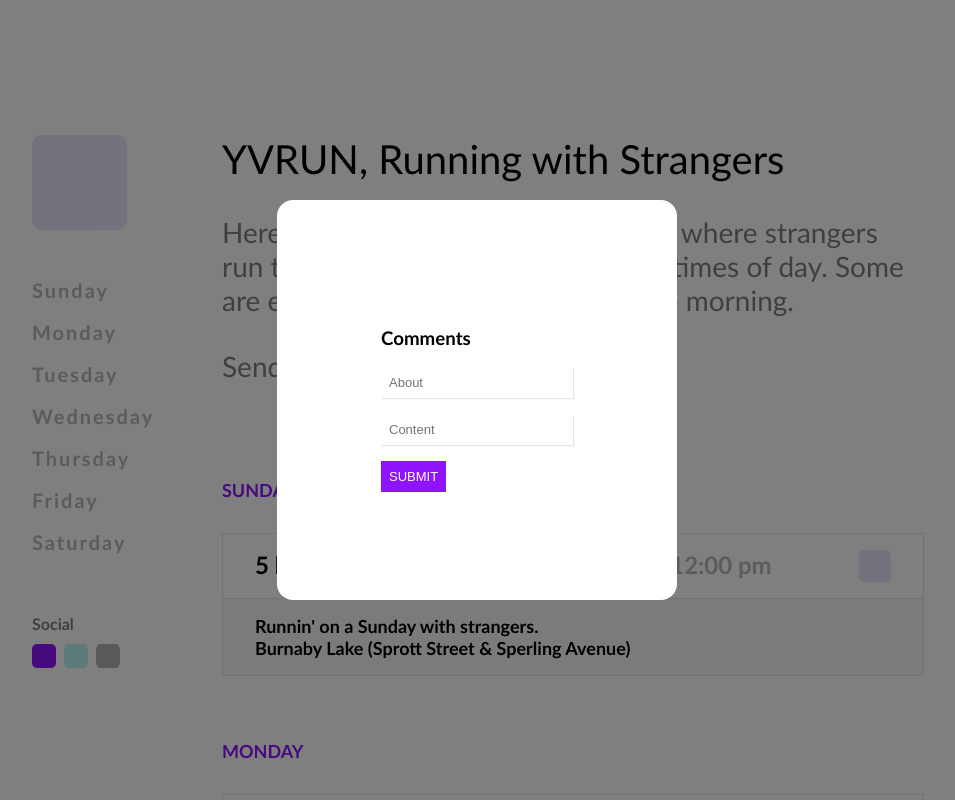
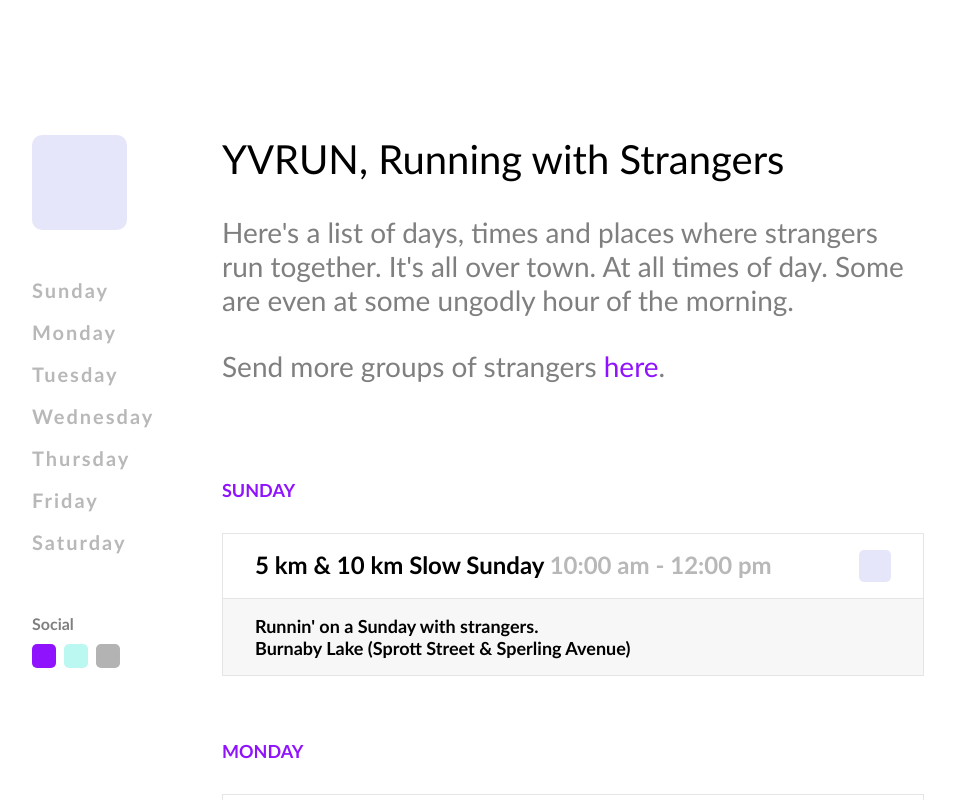
Before and after one commit to rhyuen/yvrun, a React app: page / in a window 1280 px wide. Shown: the top 800 px of the page, without its empty margins (163-1118 px from the left). Built offline with nearby package versions, Linux system fonts and the light colour scheme.

Commit message:
Forms work. Dumb Components/Functional Stateless components for input forms.

```diff
--- a/src/app.jsx
+++ b/src/app.jsx
@@ -16,11 +16,12 @@ class App extends Component{
         commentFormVisibility: false
     }
 
-    handleEmailChange =(email) => {
+    handleEmailChange =(e) => {
+        const latestEmailValue = e.target.value;
         this.setState((prevState) => {
             return {
                 ...prevState,
-                emailText: email
+                emailText: latestEmailValue
             };
         });
     }
@@ -52,18 +53,20 @@ class App extends Component{
 
     handleCommentTitleChange = (e) => {
         console.log(e);
+        const latestCommentTitle = e.target.value;
         this.setState(prevState => {
             return {
                 ...prevState,
-                commentTitle: e
-            }
+                commentTitle: latestCommentTitle
+            };
         });
     }
     handleCommentTextChange = e => {
+        const latestCommentText = e.target.value;
         this.setState(prevState => {
             return {
                 ...prevState,
-                commentText: e
+                commentText: latestCommentText
             };
         });
     }
@@ -71,8 +74,20 @@ class App extends Component{
     handleCommentSubmit = (e) => {
         e.preventDefault();
         this.setState((prevState, props) => {
+            //DO A POST
             return {
-                ...prevState
+                ...prevState,
+                commentTitle: "",
+                commentText: ""
+            };
+        });
+    }
+
+    handleCommentFormClose = e => {
+        this.setState((prevState, props) => {
+            return {
+                ...prevState,
+                commentFormVisibility: false
             };
         });
     }
--- a/src/commentform.jsx
+++ b/src/commentform.jsx
@@ -6,30 +6,39 @@ const visStyle = {
 const hiddenStyle = {
     display: "none"
 }
-export default (props) => (
+export default ({
+    commentFormVisibility,
+    onCommentFormVisibility,
+    onCommentSubmit,
+    commentTitle,
+    commentText,
+    onCommentTitleChange,
+    onCommentTextChange
+}) => (
     <div className = "comment"
-        style = {/*props.commentFormVisibility ?*/ visStyle}
-        onClick = {props.onCommentFormVisibility}>
+        style = {commentFormVisibility ? visStyle: hiddenStyle}>
         <div className ="comment__form">
-            <form onSubmit = {props.onCommentSubmit}>
-                <h3>Comments</h3>
+            <div className = "comment__form__exit">
+                <div className ="comment__form__exit__button" onClick = {onCommentFormVisibility.bind(this)}></div>
+            </div>
+            <form onSubmit = {onCommentSubmit}>
+                <h3>What ails you?</h3>
                 <div className = "comment__form__field">
                     <input type = "text"
                         className = "comment__form__field__input"
                         placeholder = "About"
-                        value = {props.commentTitle}
-                        onChange = {e => {console.log(e.target); props.onCommentTitleChange(e.target.value)}}/>
+                        value = {commentTitle}
+                        onChange = {onCommentTitleChange.bind(this)}/>
                 </div>
                 <div className = "comment__form__field">
                     <input type = "text"
                         className = "comment__form__field__input"
-                        placeholder = "Content"
-                        value = {props.commentText}
-                        onChange = {e => {props.onCommentTextChange(e.target.value)}}/>
+                        placeholder = "Description"
+                        value = {commentText}
+                        onChange = {onCommentTextChange.bind(this)}/>
                  </div>
                 <div className = "comment__form__field">
-                    <input type = "submit"
-                        className = "comment__form__field__submit"/>
+                    <input type = "submit" className = "comment__form__field__submit"/>
                 </div>
             </form>
         </div>
--- a/src/footer.jsx
+++ b/src/footer.jsx
@@ -1,21 +1,15 @@
 import React, {Component} from "react";
 
-class Footer extends Component{
-        handleEmailTextChange = (e) => {
-            this.props.onEmailTextChange(e.target.value);
-        }
-
-    render(){
-        return(
+export default ({onEmailFormSubmit, emailValue, onEmailTextChange}) => (
     <footer>
         <div className = "footer__header">YVRUN</div>
         <div className = "footer__form">
-                    <form onSubmit = {this.props.onEmailFormSubmit}>
+            <form onSubmit = {onEmailFormSubmit.bind(this)}>
                 <input className = "footer__form__text"
                     type = "text"
-                            value = {this.props.emailValue}
-                            onChange = {this.handleEmailTextChange}
-                            placeholder = "email@email.com"/>
+                    value = {emailValue}
+                    onChange = {onEmailTextChange.bind(this)}
+                    placeholder = "your.address@email.com"/>
                 <input className = "footer__form__submit"
                     type = "submit"
                     value = "Subscribe"/>
@@ -23,7 +17,3 @@ class Footer extends Component{
         </div>
     </footer>
 );
-    }
-}
-
-export default Footer;
--- a/src/mainsplash.jsx
+++ b/src/mainsplash.jsx
@@ -1,11 +1,11 @@
 import React, {Component} from "react";
 
-export default (props) => (
+export default ({onCommentFormVisibility}) => (
     <div>
         <div className = "root__main__title">YVRUN, Running with Strangers</div>
         <div className = "root__main__content">Here's a list of days, times and places where strangers run together.  It's all over town.  At all times of day.  Some are even at some ungodly hour of the morning.</div>
         <div className = "root__main__content">
-            Send more groups of strangers <a href = "mailto:alloauth@gmail.com" onClick = {props.onCommentFormVisibility}>here</a>.
+            Send more groups of strangers <a href = "mailto:alloauth@gmail.com" onClick = {onCommentFormVisibility}>here</a>.
         </div>
     </div>
 );
--- a/src/templates/index.html
+++ b/src/templates/index.html
@@ -18,6 +18,8 @@
                 margin-top: 135px;
                 position: relative;
             }
+
+
             .comment{
                 background: rgba(0,0,0,0.5);
                 top: 0;
@@ -38,7 +40,29 @@
                 width: 25rem;
                 height: 25rem;
                 border-radius: 1rem;
+                position: relative;
             }
+            .comment__form__exit{
+                position: absolute;
+                right: 1.5rem;
+                top: 1.5rem;
+                width: 1rem;
+                height: 1rem;
+            }
+            .comment__form__exit__button{
+                width: 100%;
+                height: 100%;
+                display: flex;
+                align-items: center;
+                justify-content: center;
+                background: #9013fe;
+                border-radius: 50%;
+            }
+            .comment__form__exit__button:hover{
+                background: red;
+                box-sizing: border-box;
+            }
+
             .comment__form__field{
                 width: 50%;
             }
@@ -48,7 +72,13 @@
                 border: none;
                 box-shadow: 1px 1px 1px rgba(0,0,0,0.1);
                 margin-bottom: 1rem;
+                box-sizing: border-box;
             }
+            .comment__form__field__input:focus{
+                outline: none;
+                border-bottom: 3px inset #9013fe;
+            }
+
             .comment__form__field__submit{
                 color: white;
                 font-size: 13px;
@@ -57,6 +87,11 @@
                 border: none;
                 padding: 0.5rem;
             }
+            .comment__form__field__submit:focus{
+                outline: none;
+            }
+
+
 
             .root__left{
                 display: none;
```
Lines whose indentation alone changed are shown as unchanged.
